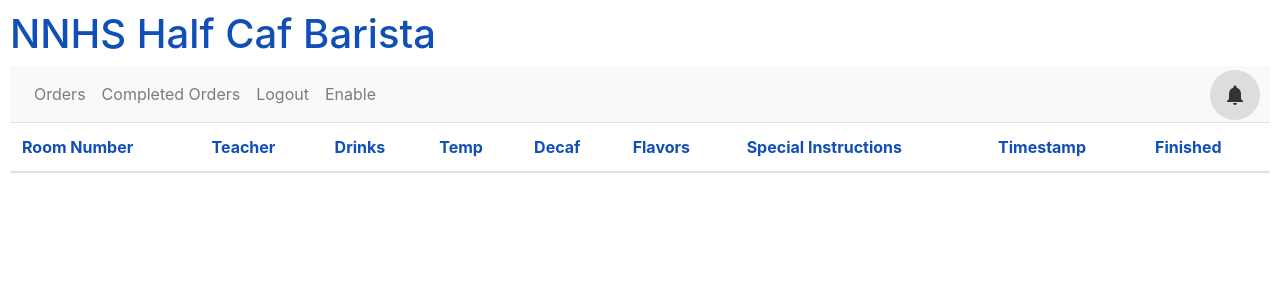
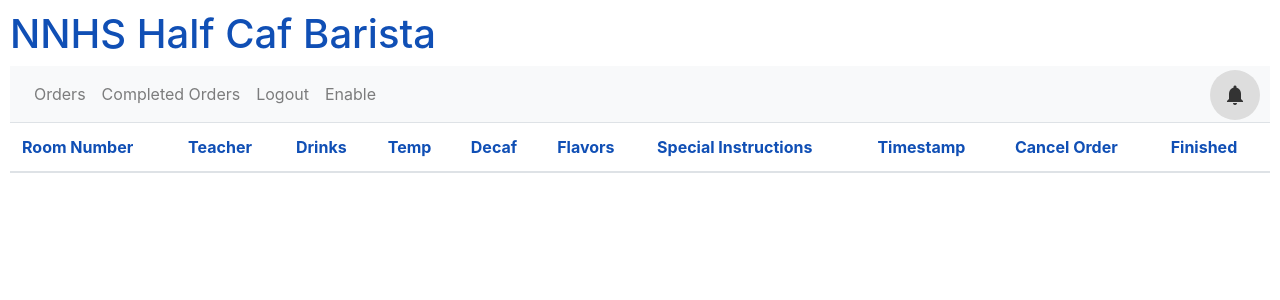
Before and after one commit to nnhsse202223/Half-Cafe-Project, a Python web app: template Web-App/app/templates/barista.html in a window 1280 px wide. Shown: the top 300 px of the page. Run offline with Jinja, Linux system fonts and the light colour scheme; the template is opened without the code that fills it, so the values that code supplies are empty; some libraries are stand-ins or nearby versions.

Commit message:
created new barista deleted branch, added button

```diff
--- a/Web-App/app/main/routes.py
+++ b/Web-App/app/main/routes.py
@@ -304,6 +304,10 @@ def barista():
                                         new = False
 
         print(order_list)
+        if request.method == "YES": #cancelOrder variable
+                deleted_order_id = request.form.get("deleted_order")
+                deleted_order = Order.query.get(deleted_order_id)
+                return(redirect(url_for('main.home')))
         if request.method == 'POST':
 
                 completed_order_id = request.form.get("complete_order")
--- a/Web-App/app/templates/barista.html
+++ b/Web-App/app/templates/barista.html
@@ -164,6 +164,7 @@
               <th scope="col">Flavors</th>
               <th scope="col">Special Instructions</th>
               <th scope="col">Timestamp</th>
+              <th scope="col">Cancel Order</th>
               <th scope="col">Finished</th>
             </tr>
           </thead>
@@ -205,6 +206,8 @@
                 <p> {{ d[4] }}  </p>
                 {% endfor %}</th>
               <th scope="col"> <p> {{ o[3] }} </p> </th>
+              <th scope="col"> <form action="" method="delete" novalidate></form>
+              <button type="submit" id="id_{{o[4]}}" name="cancel_order">Cancel Order</button> </form> </th>
               <th scope="col"> <form action="" method="post" novalidate>
               <button type="submit" id="id_{{o[4]}}" name="complete_order" value="{{o[4]}}">Complete Order</button> </form> </th>
             </tr>
```
